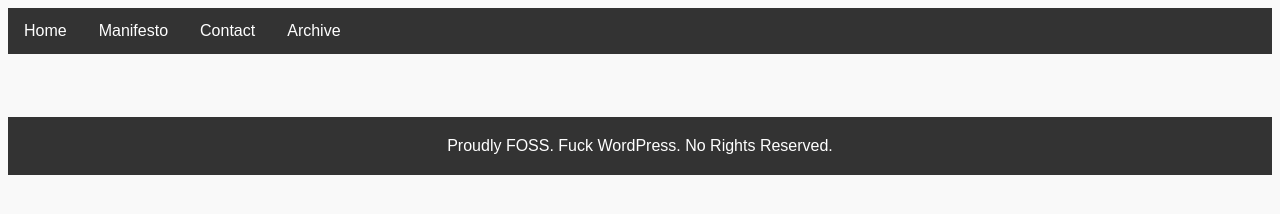
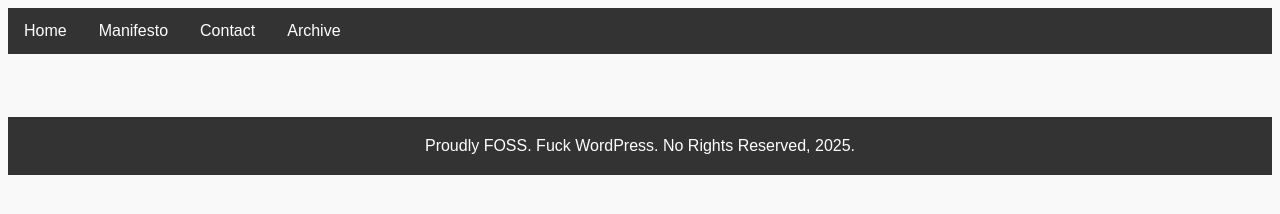
Before and after one commit to dkwebsite1975/official-site, a plain HTML site: page Archive/archive.html in a window 1280 px wide. Drawn offline with Linux system fonts and the light colour scheme.

Commit message:
Added year to footer

```diff
--- a/Archive/archive.html
+++ b/Archive/archive.html
@@ -20,6 +20,6 @@
     </header>
 </body>
 <footer class="footer">
-    <p>Proudly FOSS. Fuck WordPress. No Rights Reserved.</p>
+    <p>Proudly FOSS. Fuck WordPress. No Rights Reserved, 2025.</p>
 </footer>
 </html>
```
Also changed, not shown: Contact/contact.html (+1 -1 lines), Lander/lander.html (+1 -1 lines), Manifesto/manifesto.html (+1 -1 lines).
